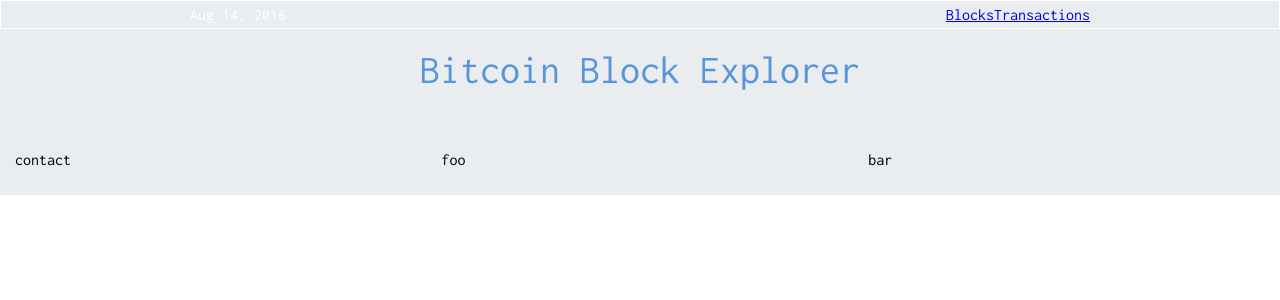
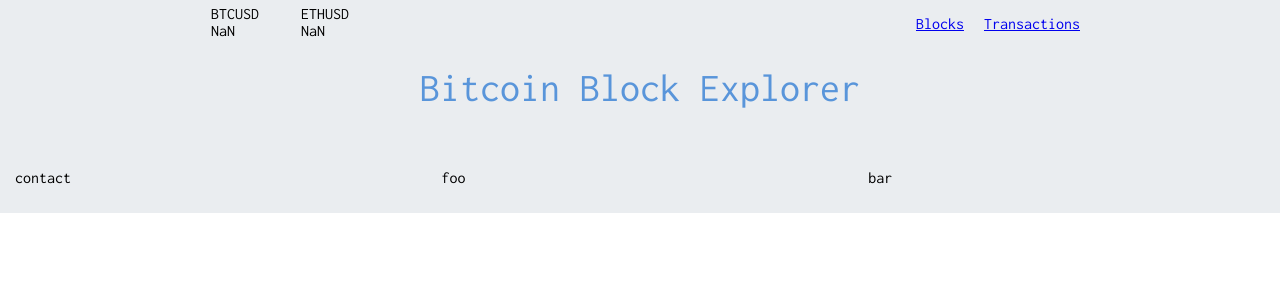
Before and after one commit to chanhosuh/bitcoin-monitor, a React (Create React App) app in the folder frontend/: page / in a window 1280 px wide. Shown: the top 300 px of the page. Built offline with nearby package versions, Linux system fonts and the light colour scheme; no server answers.

Commit message:
live price feeds in menu
- connected feeds via websockets
- update css for prices
- some refactoring

```diff
--- a/frontend/src/main/App.css
+++ b/frontend/src/main/App.css
@@ -10,9 +10,7 @@
 .menu-container {
   display: flex;
   justify-content: center;
-  color: #fff;
   padding: 5px 0;
-  border: 1px solid #fff;
 }
 
 .menu {
--- a/frontend/src/main/App.js
+++ b/frontend/src/main/App.js
@@ -1,9 +1,10 @@
-import React, { Fragment, PureComponent } from "react";
+import React, { PureComponent } from "react";
 import { BrowserRouter as Router, Route, Link, Switch } from "react-router-dom";
 import "./App.css";
-import Block from "../block/Block.js";
+import Block from "../block/Block";
 import BlockRow from "../block/BlockRow";
 import ExampleWrapper from "../common/ExampleWrapper";
+import Price from "../price/Price";
 
 // for testing
 // import testBlockData from "./test_data/blocks.json";
@@ -20,7 +21,17 @@
     // list paging
     currentPage: 0,
     hasNextPage: false,
-    isNextPageLoading: false
+    isNextPageLoading: false,
+
+    // prices
+    BTCUSD: {
+      price: NaN,
+      change: NaN
+    },
+    ETHUSD: {
+      price: NaN,
+      change: NaN
+    }
   };
 
   getBlock = blockHash => this.state.blocks[blockHash];
@@ -52,6 +63,7 @@
 
   componentDidUpdate() {
     const state = this.state;
+    console.log("Current state: ", this.state);
     this.setState({
       hasNextPage: state.blockList.length < state.latestBlockHeight + 1,
       currentPage: Math.ceil(state.blockList.length / PAGE_LENGTH)
@@ -81,7 +93,7 @@
           const latestBlockHeight = new_block.height;
           this.setState({ blockList, blocks, latestBlockHeight });
           console.log(
-            `Block list updated: height - ${latestBlockHeight}, hash - ${new_block.hash}`
+            `Block list updating: height - ${latestBlockHeight}, hash - ${new_block.hash}`
           );
         }
       };
@@ -127,7 +139,6 @@
         console.log("Blocks retrieved:", data);
         this.setBlocks(data.results);
         this.setState({ isNextPageLoading: false });
-        console.log("Current state: ", this.state);
       })
       .catch(err => {
         console.error("fetchBlocks: " + err);
@@ -155,12 +166,12 @@
         <div className="container">
           <div className="menu-container">
             <div className="menu">
-              <div className="date">Aug 14, 2016</div>
+              <Price />
               <div className="links">
-                <span>
+                <span style={{ padding: "10px" }}>
                   <Link to="/">Blocks</Link>
                 </span>
-                <span>
+                <span style={{ padding: "10px" }}>
                   <Link to="/transactions">Transactions</Link>
                 </span>
               </div>
--- a/frontend/src/Price.css
+++ b/frontend/src/price/Price.css
@@ -1,3 +1,8 @@
+.price-rows {
+  display: flex;
+  justify-content: space-around;
+  width: 20%;
+}
 
 @keyframes flashIncrease {
   from {
--- /dev/null
+++ b/frontend/src/price/Price.js
@@ -0,0 +1,74 @@
+import React from "react";
+import "./Price.css";
+
+class Price extends React.Component {
+  state = {
+    BTCUSD: {
+      price: NaN,
+      change: NaN
+    },
+    ETHUSD: {
+      price: NaN,
+      change: NaN
+    }
+  };
+
+  connections = {};
+
+  componentDidMount() {
+    this.connectPriceWebsockets();
+  }
+
+  connectPriceWebsockets() {
+    const hostname = process.env.REACT_APP_WEBSOCKET_HOST;
+    console.log(`Connecting price websockets at ${hostname} ...`);
+
+    this.connections["BTCUSD"] = new WebSocket(`ws://${hostname}/ws/BTC/USD`);
+    this.connections["ETHUSD"] = new WebSocket(`ws://${hostname}/ws/ETH/USD`);
+
+    for (const ticker of ["BTCUSD", "ETHUSD"]) {
+      const conn = this.connections[ticker];
+      // eslint-disable-next-line no-loop-func
+      conn.onmessage = event => {
+        console.debug(event);
+        const data = JSON.parse(event.data);
+        if ("price" in data) {
+          const price = data["price"];
+          const last_price = this.state[ticker].price;
+          const change = last_price ? price - last_price : NaN;
+          this.setState(state => {
+            const new_state = { ...state };
+            new_state[ticker] = { price, change };
+            return new_state;
+          });
+          console.debug(
+            `${ticker} price updating: price - ${price}, change - ${change}`
+          );
+        }
+      };
+    }
+  }
+
+  render() {
+    var rows = [];
+    for (const ticker in this.state) {
+      const classes =
+        this.state[ticker].change >= 0
+          ? "panel Price-display-increase"
+          : "panel Price-display-decrease";
+      const price = this.state[ticker].price;
+
+      rows.push(
+        <div key={ticker}>
+          <div>{ticker}</div>
+          <div className={classes} key={Math.random()}>
+            {price}
+          </div>
+        </div>
+      );
+    }
+    return <div className="price-rows">{rows}</div>;
+  }
+}
+
+export default Price;
```
Also changed, not shown: frontend/src/Price.js (deleted, +0 -75 lines).
